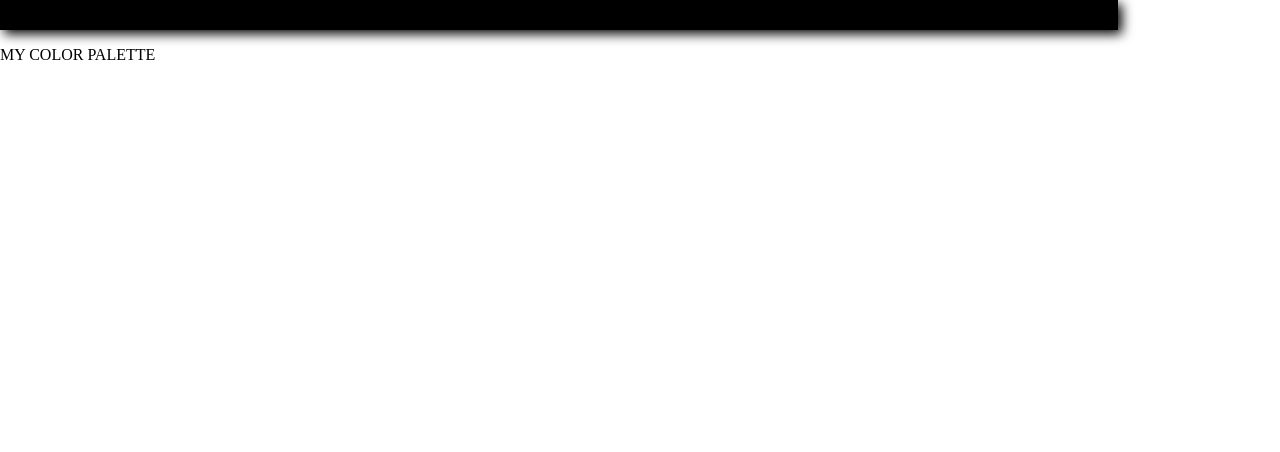
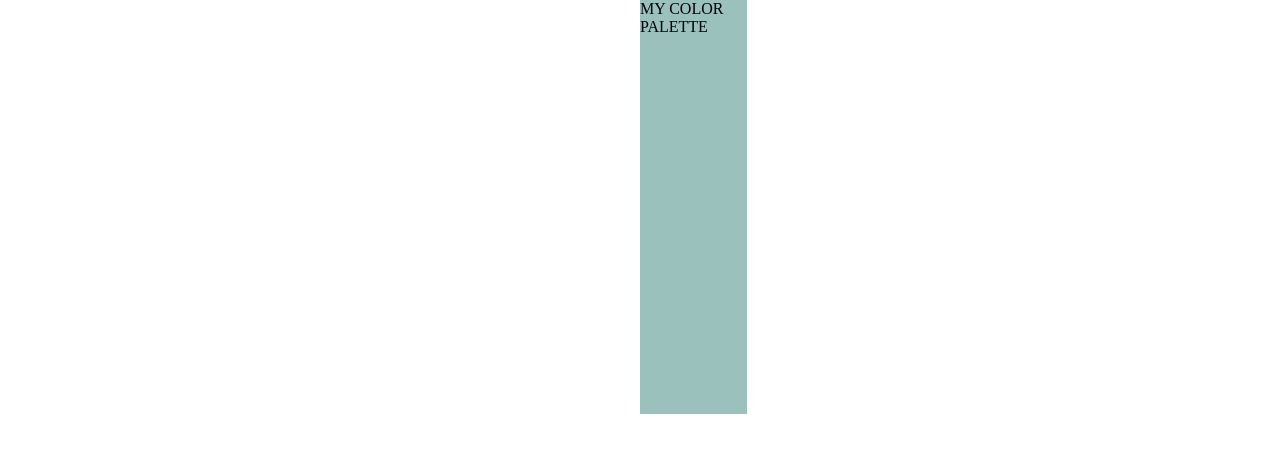
Before and after one commit to Mariam-Khaz/CSS-Grid, a plain HTML site: page index.html in a window 1280 px wide. Drawn offline with Linux system fonts and the light colour scheme.

Commit message:
added the structure and lines

```diff
--- a/index.html
+++ b/index.html
@@ -8,15 +8,19 @@
   <title>CSS-Grid</title>
 </head>
 <body>
-  <section class="grid-container">
-    <div class="gridbox-one"></div>
-    <div class="gridbox-two"></div>
-    <div class="gridbox-three"></div>
-    <div class="gridbox-four"></div>
-    <div class="gridbox-five"></div>
+  <section class="box-container">
+    <div class="box1"></div>
+    <div class="box2"></div>
+    <div class="box3"></div>
+    <div class="box4"></div>
+    <div class="box5"></div>
+    <div class="box6"></div>
+    <div class="box7"></div>
+    <div class="box8"></div>
+    <div class="box9"></div>
+    <div class="box10"></div>
+    <div class="box11"></div>
+    <div class="box12">MY COLOR PALETTE</div>
   </section>
-  <footer>
-    <p>MY COLOR PALETTE</p>
-  </footer>
 </body>
 </html>
--- a/styles/styles.css
+++ b/styles/styles.css
@@ -1,42 +1,82 @@
-.grid-container {
+.box-container {
+  display: grid;
   max-width: 1440px;
-  height: 900px;
-  display: block;
-  overflow: hidden;
-  position: relative;
-
-  grid-template-columns: 1fr 1fr 2fr ;
-  grid-template-rows: repeat(2, 1fr);
-  grid-gap: 15px;
-  width: 85%;
-  height: 80%;
-  background-color: black;
-  box-shadow: 4px 4px 12px #000000;
-  padding: 15px;
-
+  min-height: 414px;
+  grid-template-columns: repeat(12, 1fr);
+  grid-template-rows: repeat(4, 1fr);
+  grid-column: 15px;
+  grid-row: 15px;
 }
 
-
-.gridbox-one {
-grid-row: 1/2;
-grid-column: 1/2;
+.box1 {
+  grid-column: 1/3;
+  grid-row: 1/2.5;
+  color: #007F5F;
 }
 
-.gridbox-two {
-grid-row: 1/2;
-grid-column: 1/2;
+.box2 {
+  grid-column: 1/3;
+  grid-row: 2.5/4;
+  color: #2B9348;
 }
 
-.gridbox-three {
-  grid-row: 1/3;
-  grid-column: 3/4;
+.box3 {
+  color: #80B918;
+  grid-column: 3/5;
+  grid-row: 1/4;
 }
 
-.gridbox-four {
-  grid-row: 2/3;
-  grid-column: 1/2;
+.box4 {
+  color: #DDDF00;
+  grid-column: 5/7;
+  grid-row: 1/2;
 }
 
-.gridbox-five {
+.box5 {
+  color: #EEEF20;
+  grid-column: 5/7;
+  grid-row: 2/3;
+}
 
+.box6 {
+  color: #FFFF3F;
+  grid-column: 5/7;
+  grid-row: 3/4;
 }
+
+.box7 {
+  color: #55A630;
+  grid-column: 1/3;
+  grid-row: 4/6;
+}
+
+.box8 {
+  color: #AACC00;
+  grid-column: 3/4;
+  grid-row: 5/6;
+}
+
+.box9 {
+  color: #BFD200;
+  grid-column: 3/4;
+  grid-row: 6/7;
+}
+
+.box10 {
+  color: #D4D700;
+  grid-column: 4/6;
+  grid-row: 4/6;
+}
+
+.box11 {
+  color: #007F5F;
+  grid-column: 6/7;
+  grid-row: 4/6;
+}
+
+.box12 {
+  background-color: #9BC1BC;
+  color: black;
+  grid-column: 7/8;
+  grid-row: 1/7;
+}
```
Also changed, not shown: mikes.html (deleted, +0 -60 lines).
